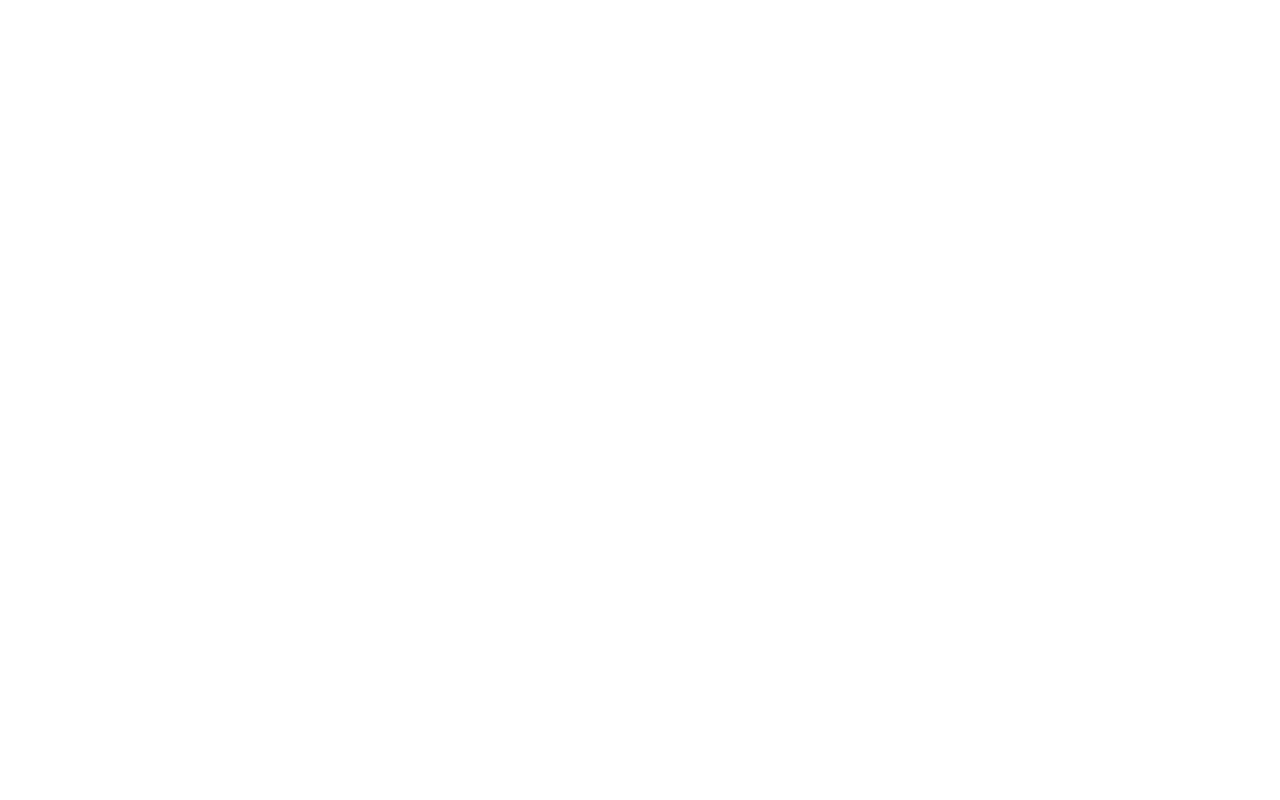
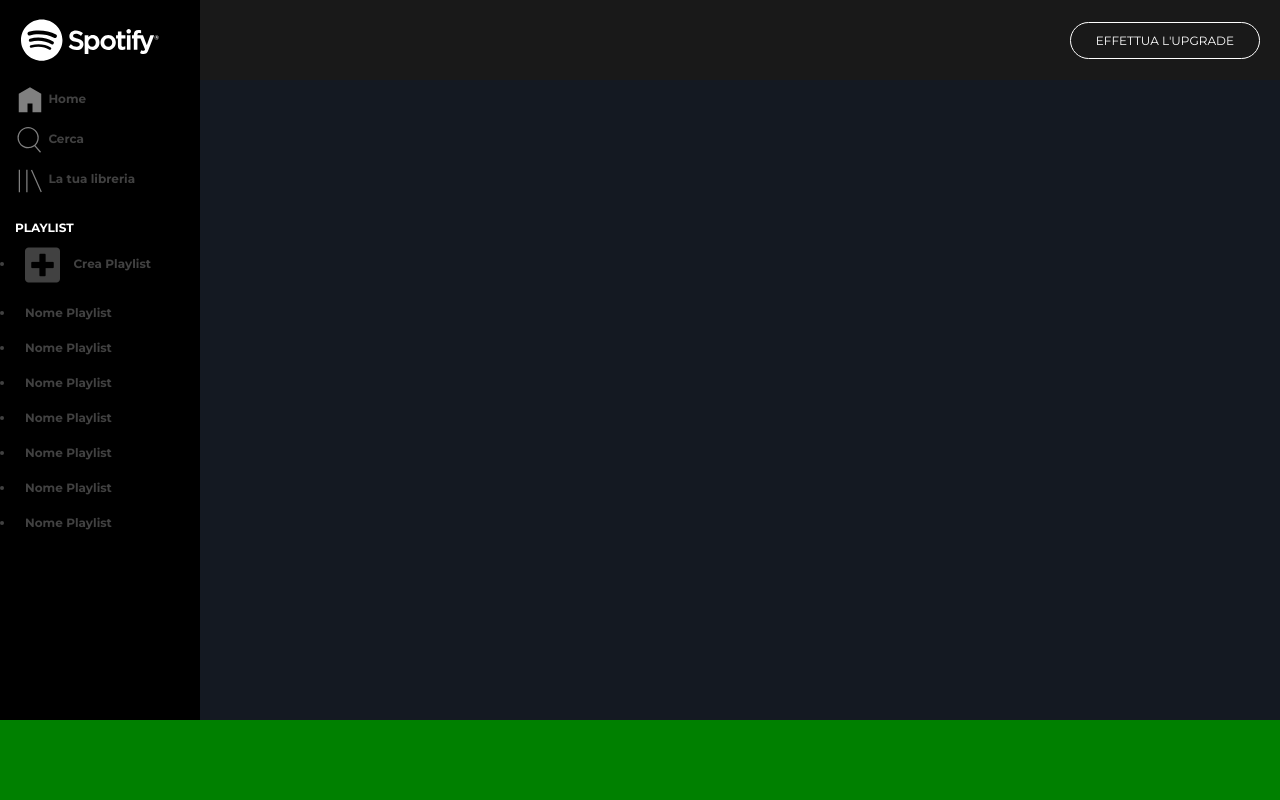
Before and after one commit to GiuliaSardell/html-css-spotifyweb, a plain HTML site: page index.html in a window 1280 px wide. Drawn offline with Linux system fonts and the light colour scheme.

Commit message:
header e aside-main

```diff
--- a/css/style.css
+++ b/css/style.css
@@ -3,3 +3,126 @@
   padding: 0;
   box-sizing: border-box;
 }
+
+body{
+  font-family: 'Montserrat', sans-serif;
+  font-size: 12px;
+}
+
+header{
+  height: 80px;
+  background-color: rgba(0, 0, 0, 0.9);
+  display: flex;
+  justify-content: space-between;
+  align-items: center;
+}
+
+
+.logo{
+  height: 80px;
+  width: 200px;
+  background-color: black;
+}
+
+.logo img{
+  width: 70%;
+  margin-left: 20px;
+  cursor: pointer;
+  height: 80px;
+}
+
+.upgrade a{
+  text-transform: uppercase;
+  text-decoration: none;
+  color: white;
+  border: 1px solid white;
+  border-radius: 35px;
+  padding: 10px 25px;
+  margin-right: 20px;
+}
+
+.upgrade a:hover{
+  font-size: 15px;
+  padding: 11px 26px;
+  margin-right: 19px;
+}
+
+/* *******************************ASIDE************ */
+
+aside{
+  /* position: fixed;
+  z-index: 500; */
+  background-color: black;
+  width: 200px;
+  height: calc(100vh - 160px);
+  padding-left: 10px;
+}
+
+aside ul li img{
+  width: 30px;
+  height: 30px;
+  vertical-align: middle;
+  filter: opacity(0.5);
+}
+aside li:hover img{
+  filter: none;
+}
+
+aside li{
+  color: #414141;
+  padding: 5px;
+  font-weight: bold;
+}
+aside li:hover{
+  color: white;
+}
+
+.aside-central{
+  margin-top: 20px;
+  margin-left: 5px;
+}
+.playlist-aside{
+  text-transform: uppercase;
+  color: white;
+  font-weight: bold;
+}
+
+.aside-central ul li {
+  padding: 10px;
+}
+
+.select i{
+  font-size: 40px;
+  vertical-align: middle;
+  margin-right: 10px;
+}
+
+.select{
+  line-height: 30px;
+  ;
+}
+
+
+
+
+
+
+main{
+  height: calc(100vh - 160px);
+  /* width: calc(100% - 200px); */
+  background-color:  #141922;
+}
+
+
+
+
+
+
+
+
+
+footer{
+  height: 80px;
+  background-color: green;
+
+}
--- a/index.html
+++ b/index.html
@@ -4,10 +4,75 @@
   <meta charset="UTF-8">
   <meta http-equiv="X-UA-Compatible" content="IE=edge">
   <meta name="viewport" content="width=device-width, initial-scale=1.0">
+  <link rel="preconnect" href="https://fonts.googleapis.com">
+  <link rel="preconnect" href="https://fonts.gstatic.com" crossorigin>
+  <link href="https://fonts.googleapis.com/css2?family=Montserrat&display=swap" rel="stylesheet">
+
+  <link rel="preconnect" href="https://fonts.googleapis.com">
+  <link rel="preconnect" href="https://fonts.gstatic.com" crossorigin>
+  <link href="https://fonts.googleapis.com/css2?family=Montserrat:wght@400;600;700&display=swap" rel="stylesheet">
+
+  <link rel="stylesheet" href="https://cdnjs.cloudflare.com/ajax/libs/font-awesome/5.1.0-10/css/all.css" integrity="sha512-Dj9pt3sZROOuTTs9S89ykGZeu1XQgWKg3DVpu5tZALApsrWdd3tnVjTclUuVONaHM4O8GgCnjSbHlTKXrd2OWg==" crossorigin="anonymous" referrerpolicy="no-referrer" />
+
   <link rel="stylesheet" href="css/style.css">
   <title>Document</title>
 </head>
 <body>
 
+  <header>
+    <div class="logo">
+      <img src="img/logo.svg" alt="logo-spotify">
+    </div>
+
+    <div class="upgrade">
+      <a href="#">Effettua l'upgrade</a>
+    </div>
+  </header>
+
+  <main>
+
+    <aside>
+
+      <div class="aside-top">
+        <ul>
+          <li> <img src="img/home.svg" alt=""> Home </li>
+          <li> <img src="img/search.svg" alt=""> Cerca </li>
+          <li> <img src="img/libreria.svg" alt=""> La tua libreria </li>
+        </ul>
+      </div>
+
+      <div class="aside-central">
+        <span class="playlist-aside">playlist</span>
+        <ul>
+          <li class="select"><i class="fas fa-plus-square"></i> Crea Playlist</li>
+          <li>Nome Playlist</li>
+          <li>Nome Playlist</li>
+          <li>Nome Playlist</li>
+          <li>Nome Playlist</li>
+          <li>Nome Playlist</li>
+          <li>Nome Playlist</li>
+          <li>Nome Playlist</li>
+        </ul>
+
+
+
+      </div>
+
+
+
+      <div class="aside-bottom">
+
+      </div>
+
+
+
+
+    </aside>
+  </main>
+
+  <footer></footer>
+
+
+
 </body>
 </html>
```
